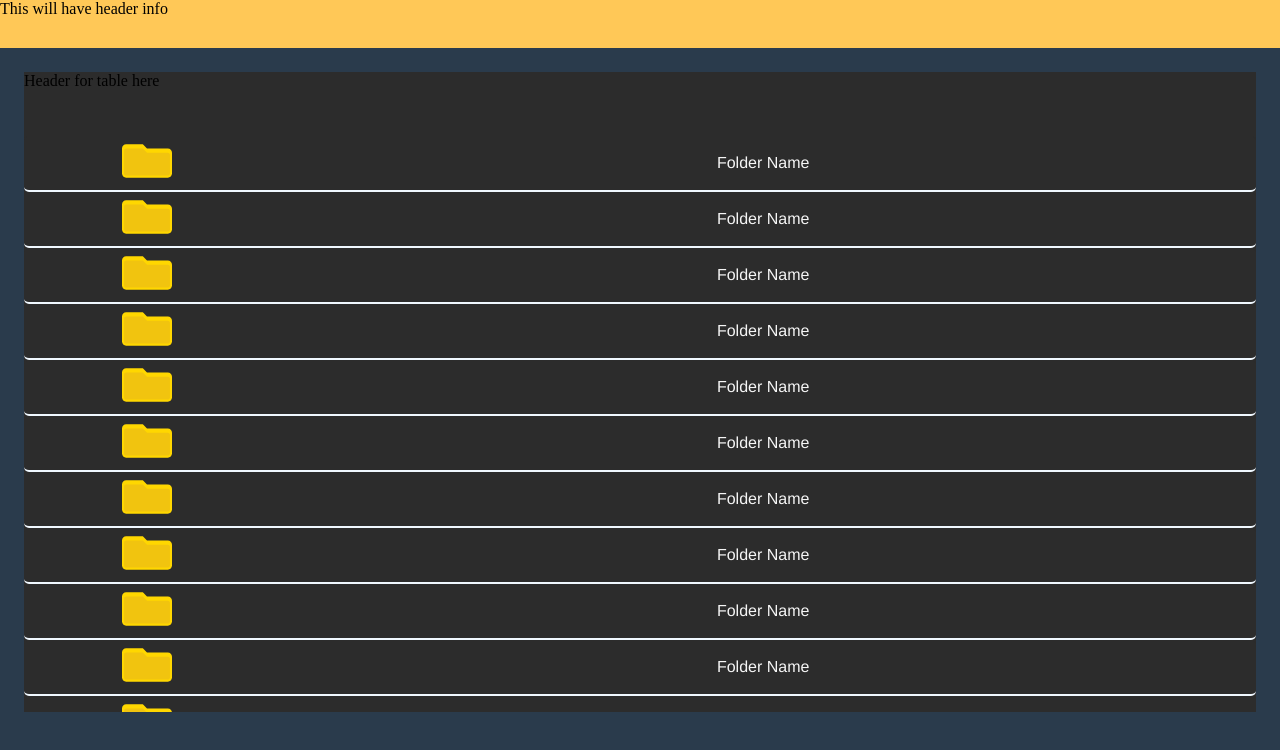
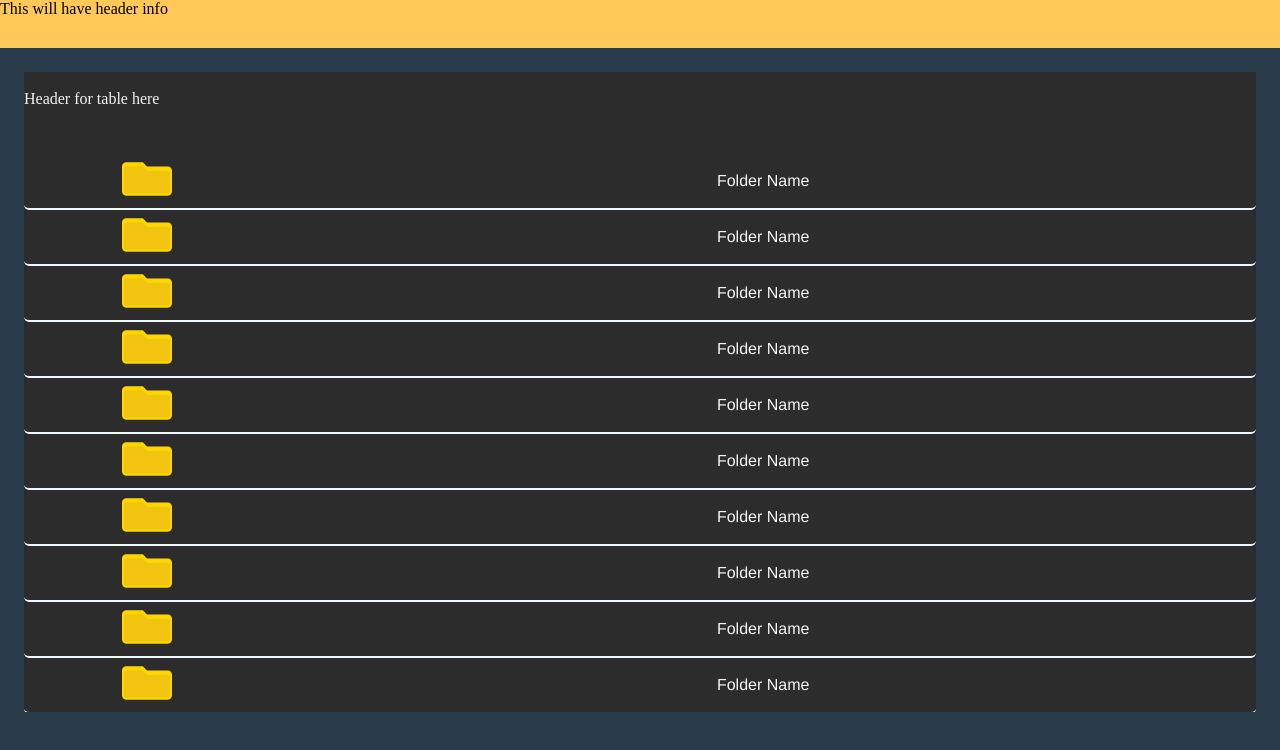
Before and after one commit to dev-kev-coder/FamilyMultiMediaPlatform, a React app in the folder Client/: page / in a window 1280 px wide. Shown: the top 750 px of the page. Built offline with nearby package versions, Linux system fonts and the light colour scheme; the HTML template or start-up script is replaced by a standard one.

Commit message:
added an upload wrapper for our Folders and Files container

```diff
--- a/Client/src/components/FoldersAndFilesContainer.jsx
+++ b/Client/src/components/FoldersAndFilesContainer.jsx
@@ -1,4 +1,5 @@
 import React from 'react';
+import UploadWrapper from './UploadWrapper';
 
 const FoldersAndFilesContainer = ({ children }) => {
   return (
@@ -9,7 +10,7 @@ const FoldersAndFilesContainer = ({ children }) => {
         overflowY: 'auto',
       }}
     >
-      {children}
+      <UploadWrapper>{children}</UploadWrapper>
     </div>
   );
 };
--- /dev/null
+++ b/Client/src/components/UploadWrapper.css
@@ -0,0 +1,12 @@
+.upload-wrapper,
+.upload-wrapper-drag-over {
+  background-color: #2c2c2c;
+  color: whitesmoke;
+  font-size: 16px;
+  padding: 2px;
+}
+
+.upload-wrapper-drag-over {
+  border: whitesmoke dashed 2px;
+  padding: 0px;
+}
--- /dev/null
+++ b/Client/src/components/UploadWrapper.jsx
@@ -0,0 +1,34 @@
+import React from 'react';
+import PropTypes from 'prop-types';
+import validateFileExtentions from '@sharedUtils/validateFileExtentions';
+import './UploadWrapper.css';
+import UploadUI from '../shared/components/Uploader/UploadUI';
+
+const UploadWrapper = ({ children }) => {
+  return (
+    <UploadUI
+      onDrop={(fileList, e) => {
+        const files = Object.values(fileList);
+
+        const blockedFiles = validateFileExtentions(files);
+
+        console.log('blocked Files: ', blockedFiles);
+      }}
+      className="upload-wrapper"
+      isDragOverClassName="upload-wrapper-drag-over"
+    >
+      {/* <div style={{ padding: '20px' }}>{children}</div> */}
+      {children}
+    </UploadUI>
+  );
+};
+
+UploadWrapper.propTypes = {
+  propName: PropTypes.any, // Adjust the prop type
+};
+
+UploadWrapper.defaultProps = {
+  propName: '', // Set default value
+};
+
+export default UploadWrapper;
```
